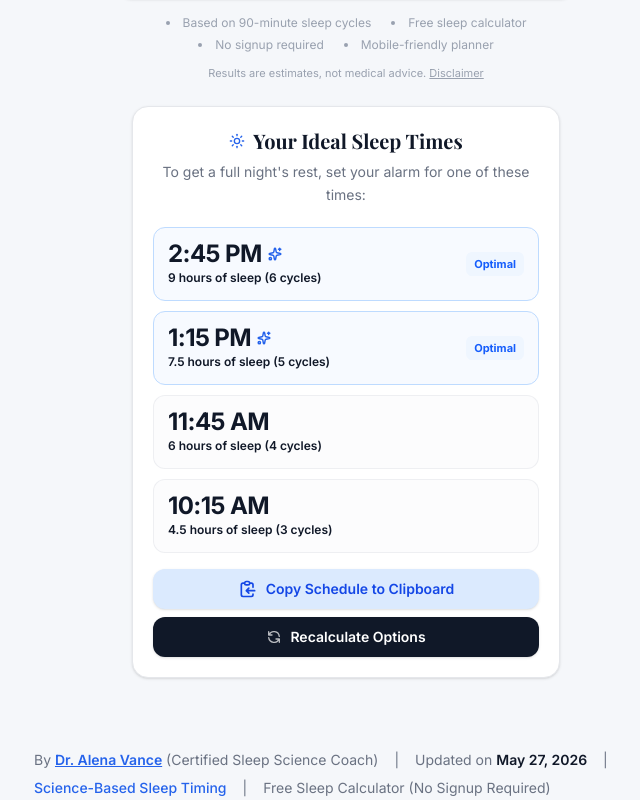
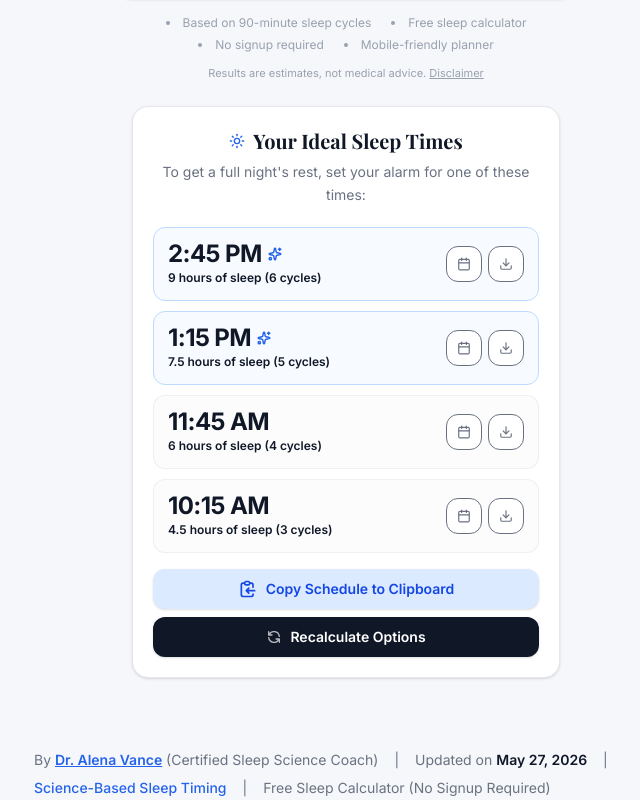
Before and after one commit to shwiwhac-del/Sleep-Calculator, a React (Vite) app: page / in a window 1280 px wide. Both pictures are taken after a click on the button "Calculate Optimal Times". Shown: the part 671-1471 px from the top of the page, without its empty margins (294-934 px from the left). Built offline with nearby package versions, Linux system fonts and the light colour scheme; no server answers.

Commit message:
perf: add page prefetching and calendar integration
- Implement hover-based link prefetching to improve perceived navigation speed.
- Add Google Calendar export functionality for sleep and nap schedules.
- Optimize build chunks in vite configuration for better bundle distribution.

```diff
--- a/src/pages/Blog.tsx
+++ b/src/pages/Blog.tsx
@@ -7,6 +7,38 @@ export default function Blog() {
 
   const handleBack = () => {
     navigate('/');
+  };
+
+  const prefetchArticle = (url: string) => {
+    switch (url) {
+      case '/blog/best-sleep-calculator': import('./BestSleepCalculatorGuide'); break;
+      case '/blog/sleep-calculator': import('./WhatIsASleepCalculator'); break;
+      case '/blog/sleep-cycle-stages': import('./SleepCycleGuide'); break;
+      case '/blog/sleep-age': import('./SleepByAge'); break;
+      case '/blog/sleep-cycle': import('./HowSleepCycleWorks'); break;
+      case '/blog/sleep-calculator-benefits': import('./BenefitsOfSleepCalculator'); break;
+      case '/blog/fix-sleep-schedule': import('./FixSleepSchedule'); break;
+      case '/blog/blue-light-sleep': import('./BlueLightSleep'); break;
+      case '/blog/sleep-cycle-calculator': import('./SleepCycleCalculatorBlog'); break;
+      case '/blog/smart-sleep-habits-better-energy': import('./SmartSleepHabits'); break;
+      case '/blog/why-you-wake-up-in-the-middle-of-the-night': import('./WhyYouWakeUpMiddleNight'); break;
+      case '/blog/sleep-debt-recovery-guide': import('./SleepDebtRecoveryGuide'); break;
+      case '/blog/best-sleep-schedule-for-students': import('./BestSleepScheduleForStudents'); break;
+      case '/blog/how-sleep-affects-your-brain-performance': import('./HowSleepAffectsBrainPerformance'); break;
+      case '/blog/best-bedtime-routine-for-better-sleep': import('./BestBedtimeRoutine'); break;
+      case '/blog/why-sleep-cycles-matter-more-than-sleeping-longer': import('./WhySleepCyclesMatter'); break;
+      case '/blog/best-bedtime-habits-for-better-sleep-quality': import('./BestBedtimeHabits'); break;
+      case '/blog/wake-up-at-6am': import('./WakeUpAt6Am'); break;
+      case '/blog/wake-up-at-5am': import('./WakeUpAt5Am'); break;
+      case '/blog/wake-up-at-7am': import('./WakeUpAt7Am'); break;
+      case '/blog/best-bedtime-for-students': import('./BestBedtimeForStudents'); break;
+      case '/blog/nap-calculator-timing': import('./NapCalculatorTiming'); break;
+      case '/blog/nap-calculator-for-energy': import('./NapCalculatorForEnergy'); break;
+      case '/blog/sleep-cycle-timing': import('./SleepCycleTiming'); break;
+      case '/blog/rem-sleep-calculator': import('./RemSleepCalculatorPage'); break;
+      case '/blog/how-many-sleep-cycles-do-i-need': import('./HowManySleepCyclesDoINeed'); break;
+      case '/blog/why-am-i-tired-after-sleeping': import('./WhyAmITiredAfterSleeping'); break;
+    }
   };
 
   const articles = [
@@ -196,6 +228,8 @@ export default function Blog() {
           <Link
             key={index}
             to={article.url}
+            onMouseEnter={() => prefetchArticle(article.url)}
+            onFocus={() => prefetchArticle(article.url)}
             className="group bg-white dark:bg-[#111827] border border-gray-200 dark:border-[#1e293b] rounded-[24px] p-6 sm:p-7 shadow-[0_4px_20px_rgb(0,0,0,0.03)] hover:shadow-lg hover:-translate-y-1 transition-all duration-300 flex flex-col items-start h-full"
           >
             <span className="text-xs font-semibold tracking-wider uppercase text-gray-400 dark:text-gray-500 mb-3 block">
--- a/src/pages/Home.tsx
+++ b/src/pages/Home.tsx
@@ -1,6 +1,6 @@
 import { useState, useEffect, useRef } from "react";
 import { motion, AnimatePresence } from "motion/react";
-import { MessageSquare, Sparkles, Moon, Sun } from "lucide-react";
+import { MessageSquare, Sparkles, Moon, Sun, Calendar, Download } from "lucide-react";
 import { Helmet } from "react-helmet-async";
 import { Link } from "react-router-dom";
 import { FAQAccordion } from "../components/FAQAccordion";
@@ -206,6 +206,82 @@ export default function Home() {
     navigator.clipboard.writeText(fullText);
     setCopied(true);
     setTimeout(() => setCopied(false), 2000);
+  };
+
+  const getGoogleCalendarUrl = (res: any) => {
+    let start: Date;
+    let end: Date;
+
+    if (mode === "wake") {
+      start = res.date; // bed time
+      end = timeToDate(time, "wake"); // wake time
+    } else if (mode === "bed") {
+      start = timeToDate(time, "bed"); // bed time
+      end = res.date; // wake time
+    } else { // nap
+      start = timeToDate(time, "nap");
+      end = res.date;
+    }
+
+    const formatGCal = (date: Date) => {
+      return date.toISOString().replace(/-|:|\.\d\d\d/g, "");
+    };
+
+    const isNap = mode === "nap";
+    const titleVal = isNap
+      ? `Power Nap (${res.cycles})`
+      : `Optimal Sleep (${res.cycles} Cycles)`;
+    const details = `Sleep schedule optimized via Sleep Calculator (https://sleepcalculater.online/). Waking up precisely at the end of a sleep cycle ensures dynamic energy and cognitive focus.`;
+
+    return `https://calendar.google.com/calendar/render?action=TEMPLATE&text=${encodeURIComponent(titleVal)}&dates=${formatGCal(start)}/${formatGCal(end)}&details=${encodeURIComponent(details)}&sf=true&output=xml`;
+  };
+
+  const handleDownloadIcs = (res: any) => {
+    let start: Date;
+    let end: Date;
+
+    if (mode === "wake") {
+      start = res.date;
+      end = timeToDate(time, "wake");
+    } else if (mode === "bed") {
+      start = timeToDate(time, "bed");
+      end = res.date;
+    } else {
+      start = timeToDate(time, "nap");
+      end = res.date;
+    }
+
+    const formatIcs = (date: Date) => {
+      return date.toISOString().replace(/-|:|\.\d\d\d/g, "");
+    };
+
+    const isNap = mode === "nap";
+    const titleVal = isNap
+      ? `Power Nap - ${res.cycles}`
+      : `Optimal Sleep - ${res.cycles} Cycles`;
+    const details = `Sleep Schedule optimized via Sleep Calculator (https://sleepcalculater.online/)`;
+
+    const icsContent = [
+      "BEGIN:VCALENDAR",
+      "VERSION:2.0",
+      "BEGIN:VEVENT",
+      `SUMMARY:${titleVal}`,
+      `DESCRIPTION:${details}`,
+      `DTSTART:${formatIcs(start)}`,
+      `DTEND:${formatIcs(end)}`,
+      "END:VEVENT",
+      "END:VCALENDAR"
+    ].join("\r\n");
+
+    const blob = new Blob([icsContent], { type: "text/calendar;charset=utf-8" });
+    const url = URL.createObjectURL(blob);
+    const link = document.createElement("a");
+    link.href = url;
+    link.setAttribute("download", `sleep-schedule-${isNap ? "nap" : res.cycles + "-cycles"}.ics`);
+    document.body.appendChild(link);
+    link.click();
+    document.body.removeChild(link);
+    URL.revokeObjectURL(url);
   };
 
   const calculate = () => {
@@ -619,13 +695,34 @@ export default function Home() {
                                 : `${Number(res.cycles) * 1.5} hours of sleep (${res.cycles} cycles)`}
                             </span>
                           </div>
-                          {recommended && (
-                            <div className="flex-shrink-0 ml-2 relative z-10 flex items-center">
-                              <span className="inline-flex items-center text-[10px] sm:text-[11px] font-bold text-blue-600 dark:text-blue-400 bg-blue-50 dark:bg-blue-900/30 px-2 py-1 rounded-md">
+
+                          <div className="flex items-center gap-2 ml-2 relative z-10 flex-shrink-0">
+                            {recommended && (
+                              <span className="hidden xs:inline-flex items-center text-[10px] sm:text-[11px] font-bold text-blue-600 dark:text-blue-400 bg-blue-50 dark:bg-blue-900/30 px-2 py-1 rounded-md">
                                 Optimal
                               </span>
+                            )}
+
+                            {/* Calendar Sync Action Buttons */}
+                            <div className="flex items-center gap-1.5">
+                              <a
+                                href={getGoogleCalendarUrl(res)}
+                                target="_blank"
+                                rel="noopener noreferrer"
+                                title="Sync to Google Calendar"
+                                className="p-2 sm:p-2.5 rounded-xl border border-gray-250/70 dark:border-slate-800/80 bg-white dark:bg-slate-900 text-gray-500 dark:text-gray-400 hover:text-blue-600 dark:hover:text-blue-400 hover:bg-blue-50/40 dark:hover:bg-blue-950/20 hover:border-blue-200 transition-all cursor-pointer"
+                              >
+                                <Calendar className="w-3.5 h-3.5" />
+                              </a>
+                              <button
+                                onClick={() => handleDownloadIcs(res)}
+                                title="Download ICS file for iCal/Apple"
+                                className="p-2 sm:p-2.5 rounded-xl border border-gray-250/70 dark:border-slate-800/80 bg-white dark:bg-slate-900 text-gray-500 dark:text-gray-400 hover:text-emerald-600 dark:hover:text-emerald-400 hover:bg-emerald-50/40 dark:hover:bg-emerald-950/20 hover:border-emerald-200 transition-all cursor-pointer"
+                              >
+                                <Download className="w-3.5 h-3.5" />
+                              </button>
                             </div>
-                          )}
+                          </div>
                         </div>
                       );
                     })}
@@ -703,7 +800,9 @@ export default function Home() {
         )}
       </AnimatePresence>
 
-            {/* Article Section */}
+
+
+      {/* Article Section */}
       <article className="w-full max-w-2xl mx-auto py-8 sm:py-12 px-4 sm:px-6 prose prose-sm sm:prose-base dark:prose-invert prose-blue prose-headings:font-bold prose-h2:text-base sm:prose-h2:text-xl md:prose-h2:text-2xl prose-h3:text-[15px] sm:prose-h3:text-lg md:prose-h3:text-xl leading-relaxed">
 
         {/* Creator and Peer Review Metadata */}
--- a/vite.config.ts
+++ b/vite.config.ts
@@ -58,9 +58,9 @@ export default defineConfig(({ mode }) => {
       rollupOptions: {
         output: {
           manualChunks: {
-            "vendor-react": ["react", "react-dom", "react-router-dom"],
+            "vendor-react": ["react", "react-dom", "react-router-dom", "react-helmet-async"],
             "vendor-lucide": ["lucide-react"],
-            "vendor-motion": ["motion/react", "framer-motion"],
+            "vendor-motion": ["motion/react"],
           },
         },
       },
```
Also changed, not shown: src/App.tsx (+94 -12 lines).
